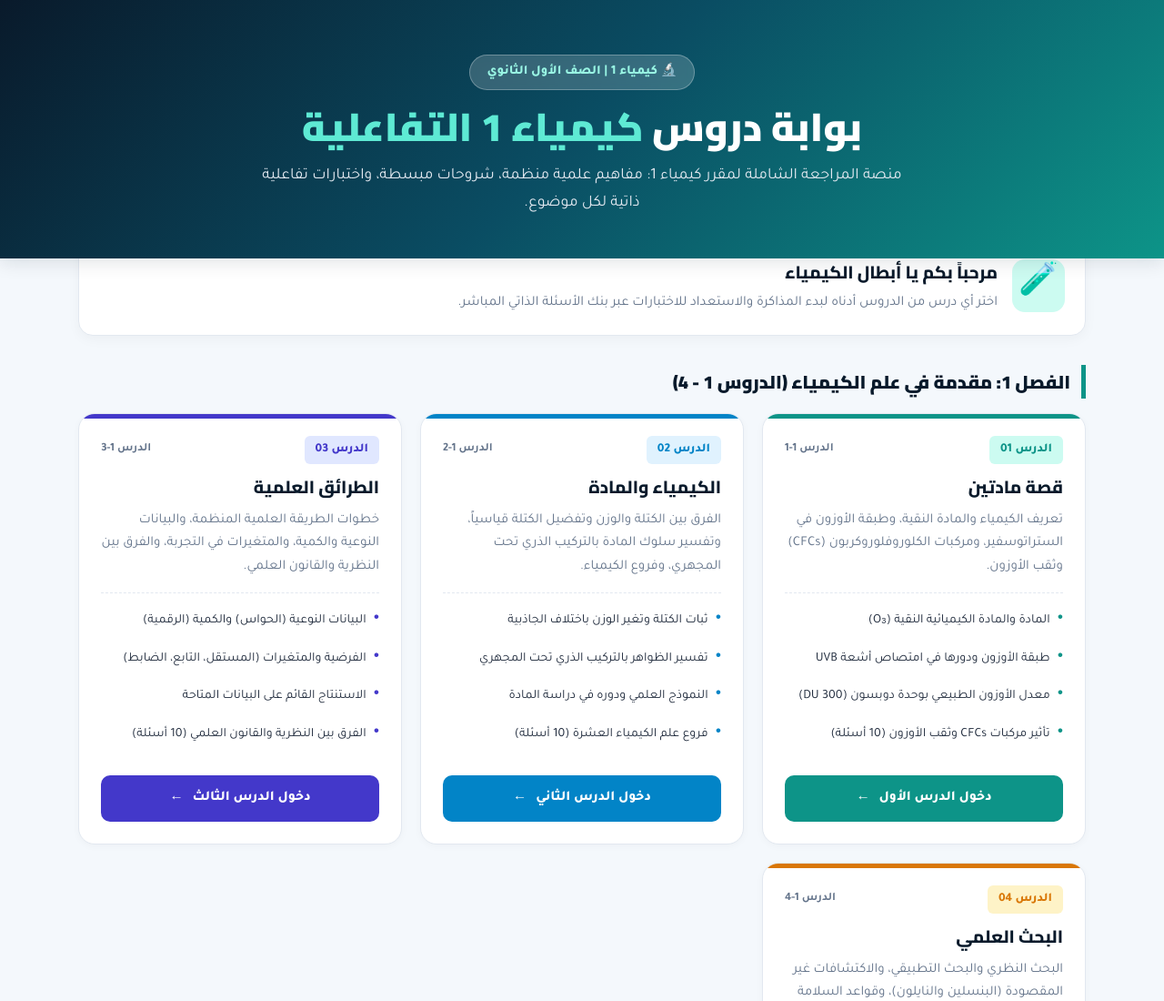
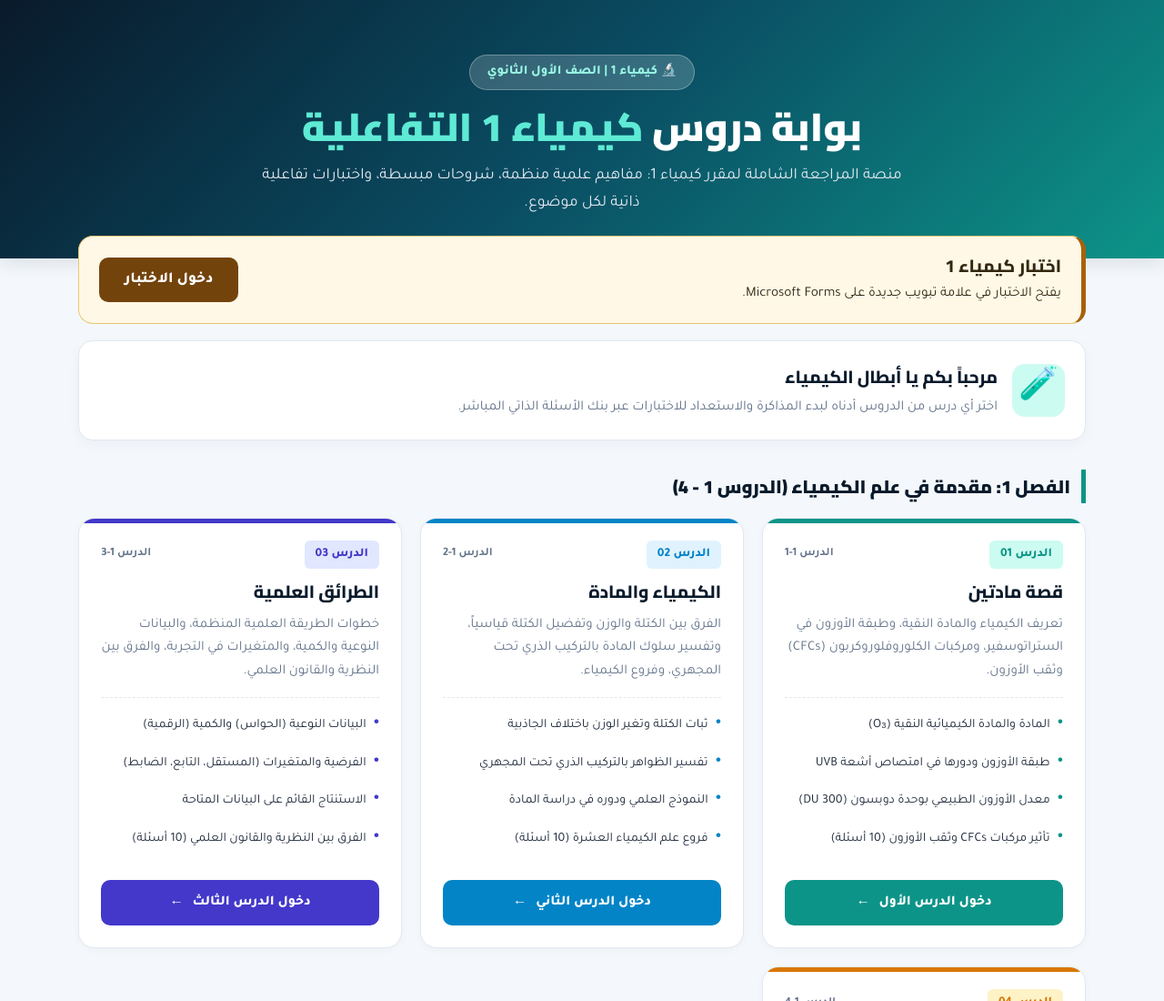
Before and after one commit to essa-chemistry/first-semester, a plain HTML site: page index.html in a window 1280 px wide. Shown: the top 1100 px of the page at 91% size. Drawn offline with Linux system fonts and the light colour scheme.

Commit message:
Update index.html

```diff
--- a/index.html
+++ b/index.html
@@ -322,6 +322,40 @@
       color: var(--text-muted);
       font-size: 0.9rem;
     }
+
+    .exam-banner {
+      position: relative;
+      display: flex;
+      align-items: center;
+      justify-content: space-between;
+      gap: 18px;
+      margin-bottom: 18px;
+      padding: 18px 22px;
+      background: #fff8e7;
+      border: 1px solid #e7c876;
+      border-inline-start: 5px solid #a76209;
+      border-radius: 16px;
+      color: #332810;
+    }
+    .exam-banner h2 { font: 800 1.2rem/1.5 'Cairo', sans-serif; }
+    .exam-banner p { margin-top: 2px; font-size: 0.95rem; }
+    .exam-link {
+      display: inline-flex;
+      align-items: center;
+      justify-content: center;
+      min-height: 48px;
+      padding: 9px 28px;
+      border-radius: 10px;
+      background: #73430c;
+      color: white;
+      text-decoration: none;
+      font-weight: 800;
+    }
+    .exam-link:hover { background: #573207; }
+    .exam-link:focus-visible { outline: 3px solid #194d86; outline-offset: 3px; }
+    @media (max-width: 560px) {
+      .exam-banner { align-items: stretch; flex-direction: column; gap: 12px; padding: 16px; }
+    }
   </style>
 </head>
 <body>
@@ -333,6 +367,14 @@
   </header>
 
   <main>
+    <section class="exam-banner" aria-labelledby="exam-title">
+      <div>
+        <h2 id="exam-title">اختبار كيمياء 1</h2>
+        <p>يفتح الاختبار في علامة تبويب جديدة على <bdi lang="en">Microsoft Forms</bdi>.</p>
+      </div>
+      <a class="exam-link" href="https://forms.cloud.microsoft/r/LBMEpGjrju" target="_blank" rel="noopener noreferrer">دخول الاختبار</a>
+    </section>
+
     <div class="intro-banner">
       <div class="intro-icon">🧪</div>
       <div class="intro-text">
```
